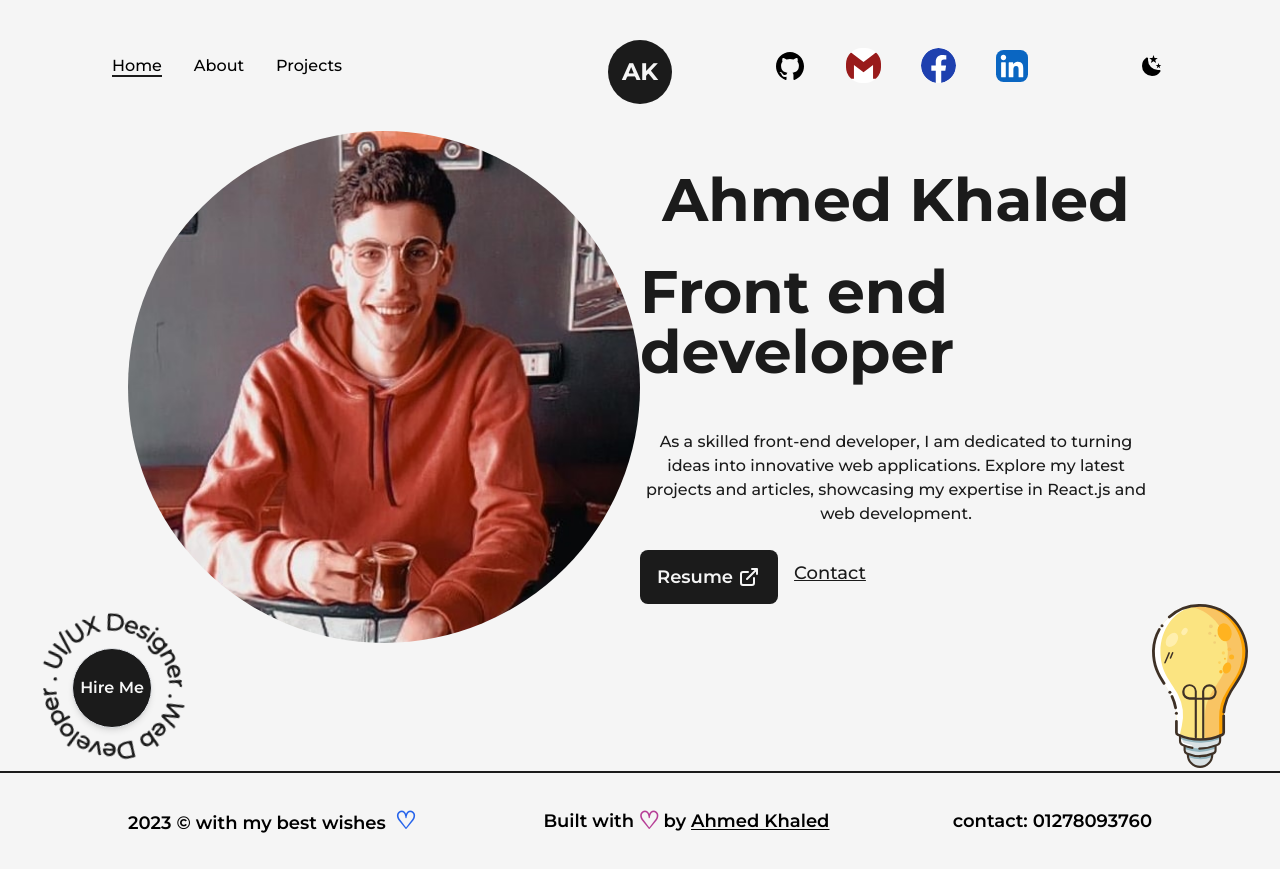
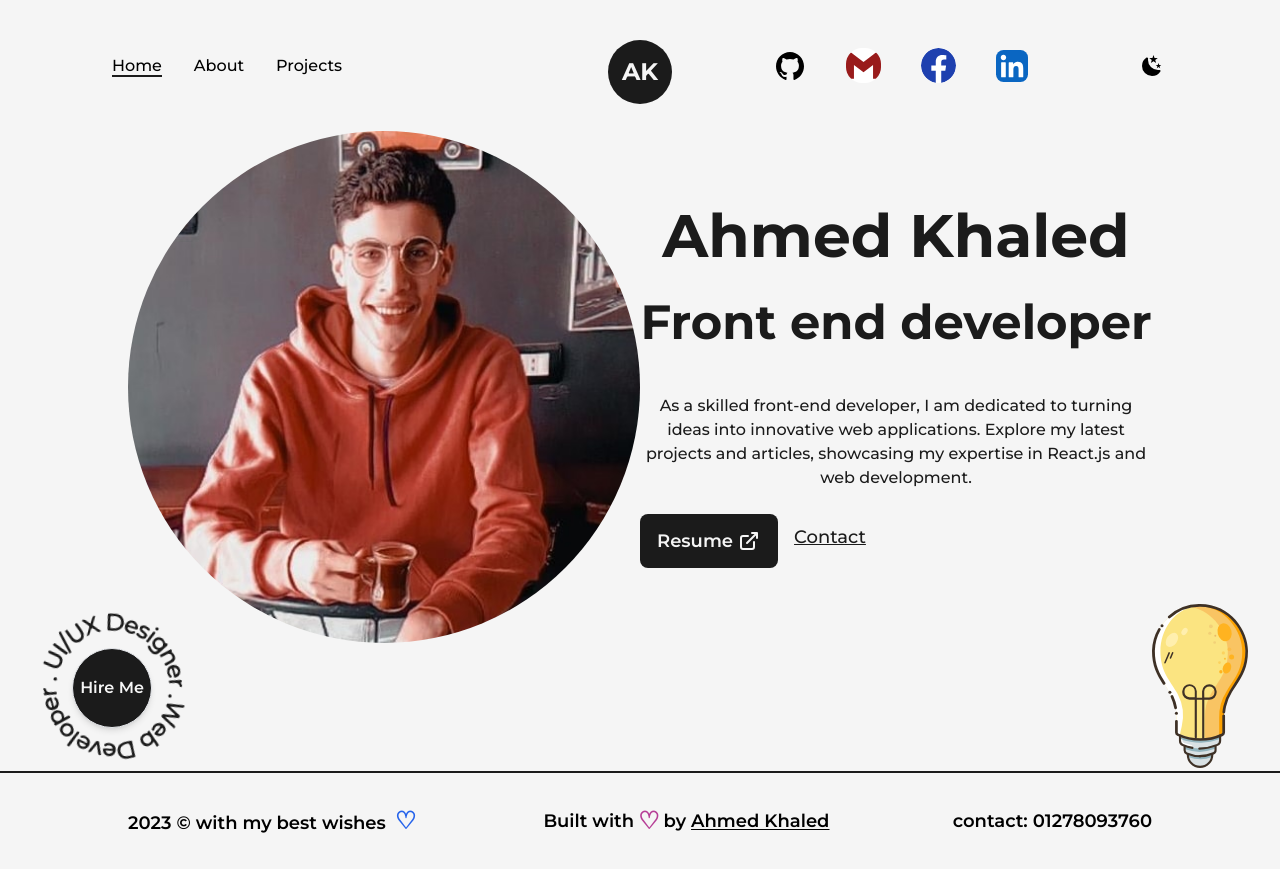
Before and after one commit to ahmedkhaledali1/ahmed, a Next.js app: page / in a window 1280 px wide. Built offline with nearby package versions, Linux system fonts and the light colour scheme.

Commit message:
new files and folders

```diff
--- a/src/pages/index.js
+++ b/src/pages/index.js
@@ -32,11 +32,11 @@ export default function Home() {
             <div className="w-1/2 flex flex-col items-center justify-center text-center self-center lg:w-full lg:text-center ">
               <AnimatedText
                 text="Ahmed Khaled"
-                className="!text-6xl xl:text-5xl lg:!text-center md:text-5xl sm:!text-3xl"
+                className="!text-6xl xl:text-5xl !text-center md:text-5xl sm:!text-3xl"
               />
               <AnimatedText
                 text="Front end developer"
-                className="!text-6xl xl:text-5xl lg:!text-center md:text-5xl sm:!text-3xl"
+                className="!text-5xl xl:text-5xl self-center !text-center md:text-5xl sm:!text-3xl"
               />
               <p className="my-4 text-base font-medium">
                 As a skilled front-end developer, I am dedicated to turning
```
